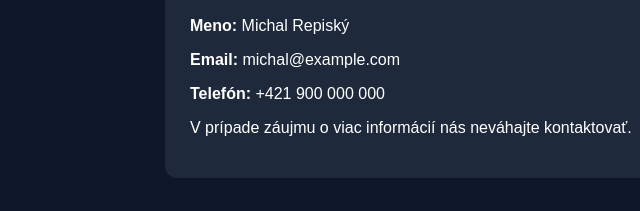
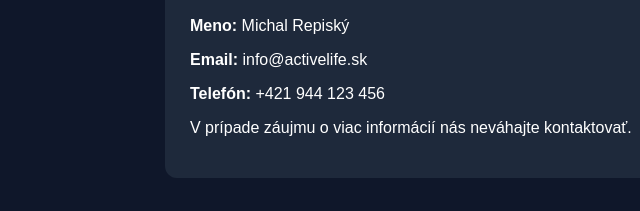
Before and after one commit to TommyAngelo/active-life-web, a plain HTML site: page index.html in a window 1280 px wide. Shown: the part 1693-1904 px from the top of the page, 25-665 px from the left. Drawn offline with Linux system fonts and the light colour scheme.

Commit message:
Update index.html

```diff
--- a/index.html
+++ b/index.html
@@ -125,8 +125,8 @@ footer {
 <div class="card">
 <h2>Kontakt</h2>
 <p><strong>Meno:</strong> Michal Repiský</p>
-<p><strong>Email:</strong> michal@example.com</p>
-<p><strong>Telefón:</strong> +421 900 000 000</p>
+<p><strong>Email:</strong> info@activelife.sk</p>
+<p><strong>Telefón:</strong> +421 944 123 456</p>
 <p>V prípade záujmu o viac informácií nás neváhajte kontaktovať.</p>
 </div>
 
```
